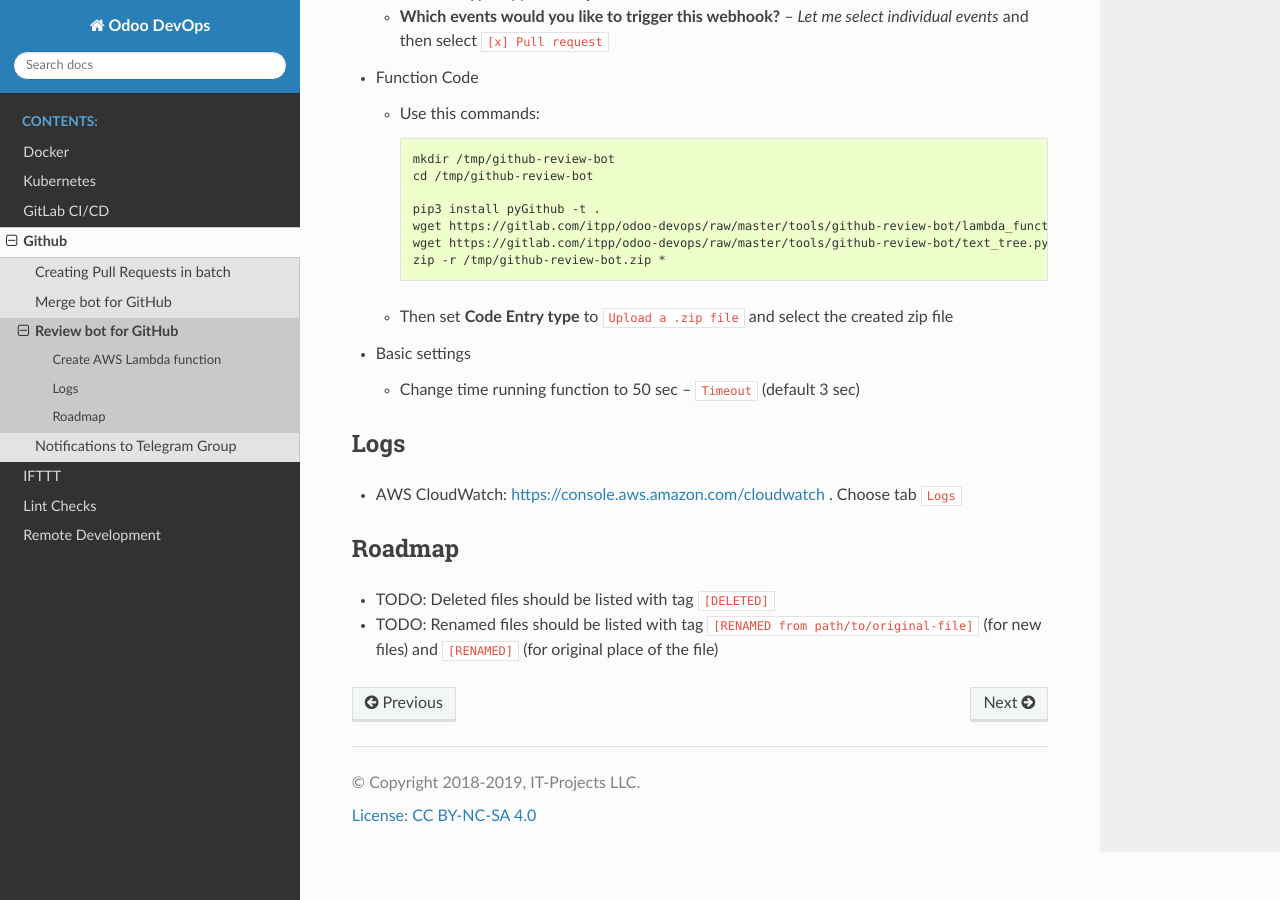
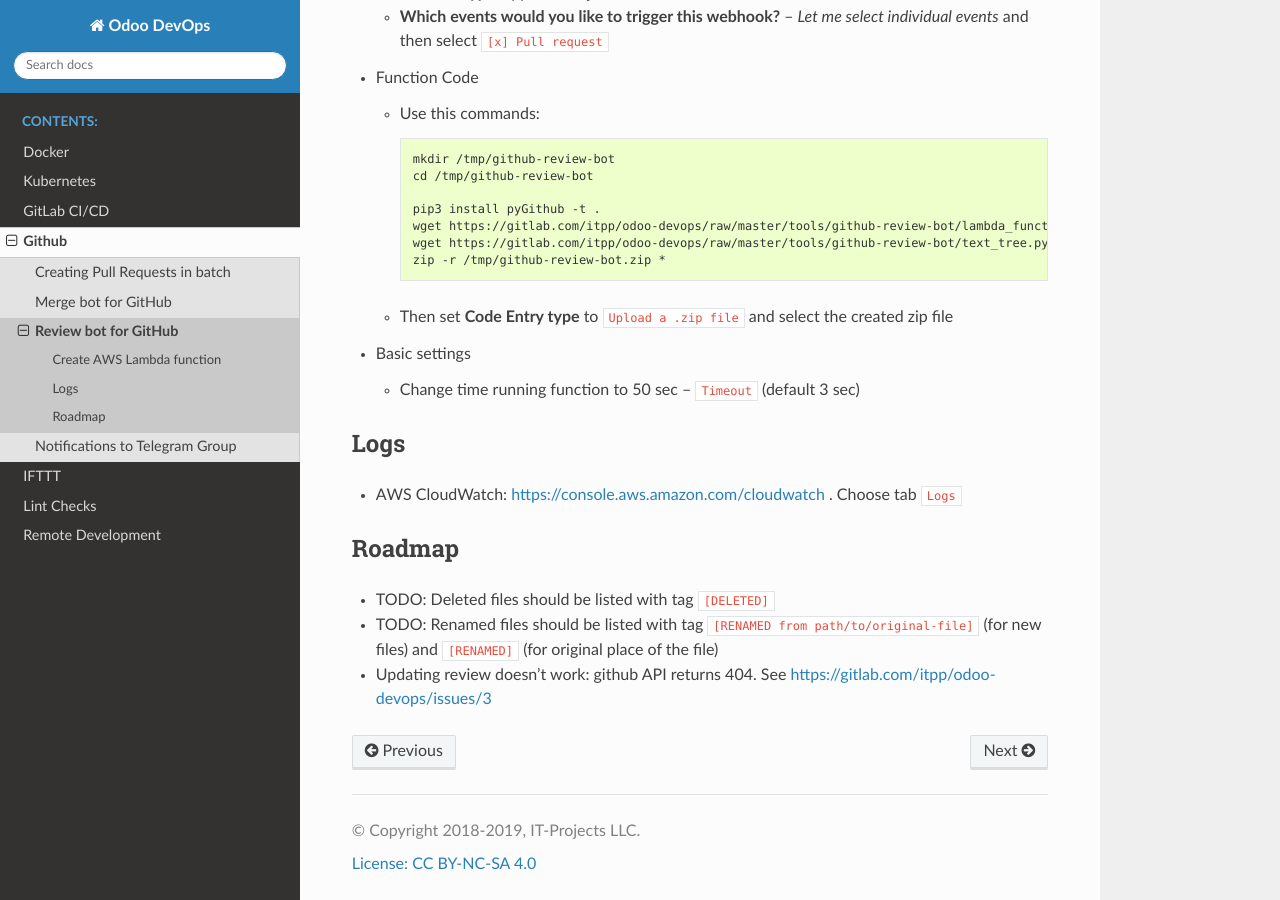
Before and after one commit to itpp-labs/odoo-devops-docs, a Sphinx documentation site: the page built from docs/git/github-review-bot.rst, in a window 1280 px wide and 900 px high, scrolled down 708 px. Built offline with Sphinx 7.4.7 and the Read the Docs theme 2.0.0, drawn with Linux system fonts in a browser that asks for light colours.

Commit message:
Update github-review-bot.rst

```diff
--- a/docs/git/github-review-bot.rst
+++ b/docs/git/github-review-bot.rst
@@ -58,3 +58,4 @@ Roadmap
 
 * TODO: Deleted files should be listed with tag ``[DELETED]``
 * TODO: Renamed files should be listed with tag ``[RENAMED from path/to/original-file]`` (for new files) and ``[RENAMED]`` (for original place of the file)
+* Updating review doesn't work: github API returns 404. See https://gitlab.com/itpp/odoo-devops/issues/3
```
